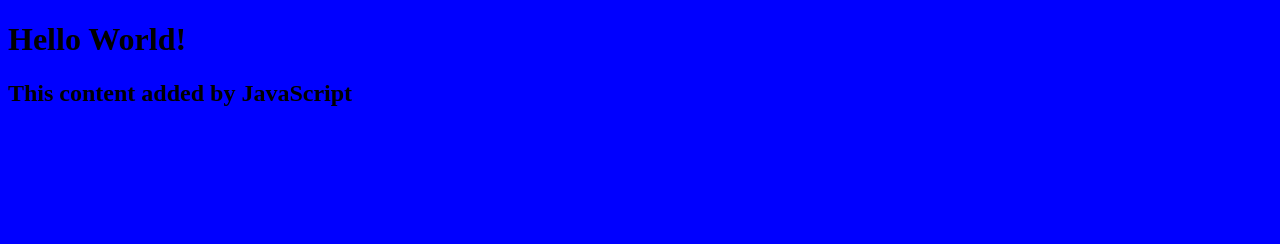
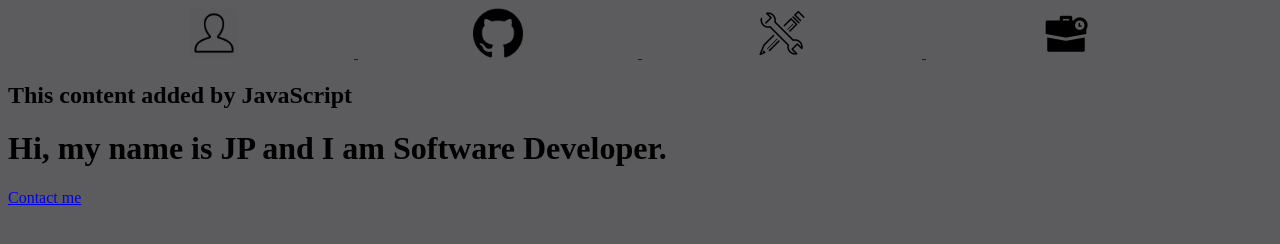
Before and after one commit to thekonly/personal-website, a plain HTML site: page index.html in a window 1280 px wide. Drawn offline with Linux system fonts and the light colour scheme.

Commit message:
HTML Writing Phase

```diff
--- a/index.html
+++ b/index.html
@@ -5,8 +5,26 @@
       <title>First Git Project</title>
   </head>
   <body>
-      <h1>Hello World!</h1>
+      <header>
+        <nav>
+            <a href="about_me.html">
+                <img src="images/about_me.png" alt="About me" width="50" height="50">
+            </a>
+            <a href="https://github.com/thekonly">
+                <img src="images/github.png" alt="GitHub" width="50" height="50">
+            </a>
+            <a href="skills.html">
+                <img src="images/skills.png" alt="Skills" width="50" height="50">
+            </a>
+            <a href="https://www.linkedin.com/in/jpedroayala/">
+                <img src="images/experiences.png" alt="Experiences" width="50" height="50">
+            </a>
+        </nav>
+      </header>
       <script src="script.js"></script>
-
+      <h1>Hi, my name is JP
+          and I am Software Developer.
+      </h1>
+      <a href="mailto:joaopedro_m@icloud.com">Contact me</a>
   </body>
 </html>
--- a/style.css
+++ b/style.css
@@ -1,3 +1,17 @@
 body {
-    background:  blue;
+    background:  rgb(92, 92, 94);
 }
+
+img {
+    display: auto;
+    margin-left: 115px;
+    margin-right: 115px;
+
+
+
+  }
+
+  nav {
+    padding-right: auto;
+    padding-left: auto;
+    text-align: center;
```
Also changed, not shown: about_me.html (added, +12 -0 lines), skills.html (added, +12 -0 lines), images/about_me.png (added), images/experiences.png (added), images/github.png (added), images/skills.png (added), 2 other files.
